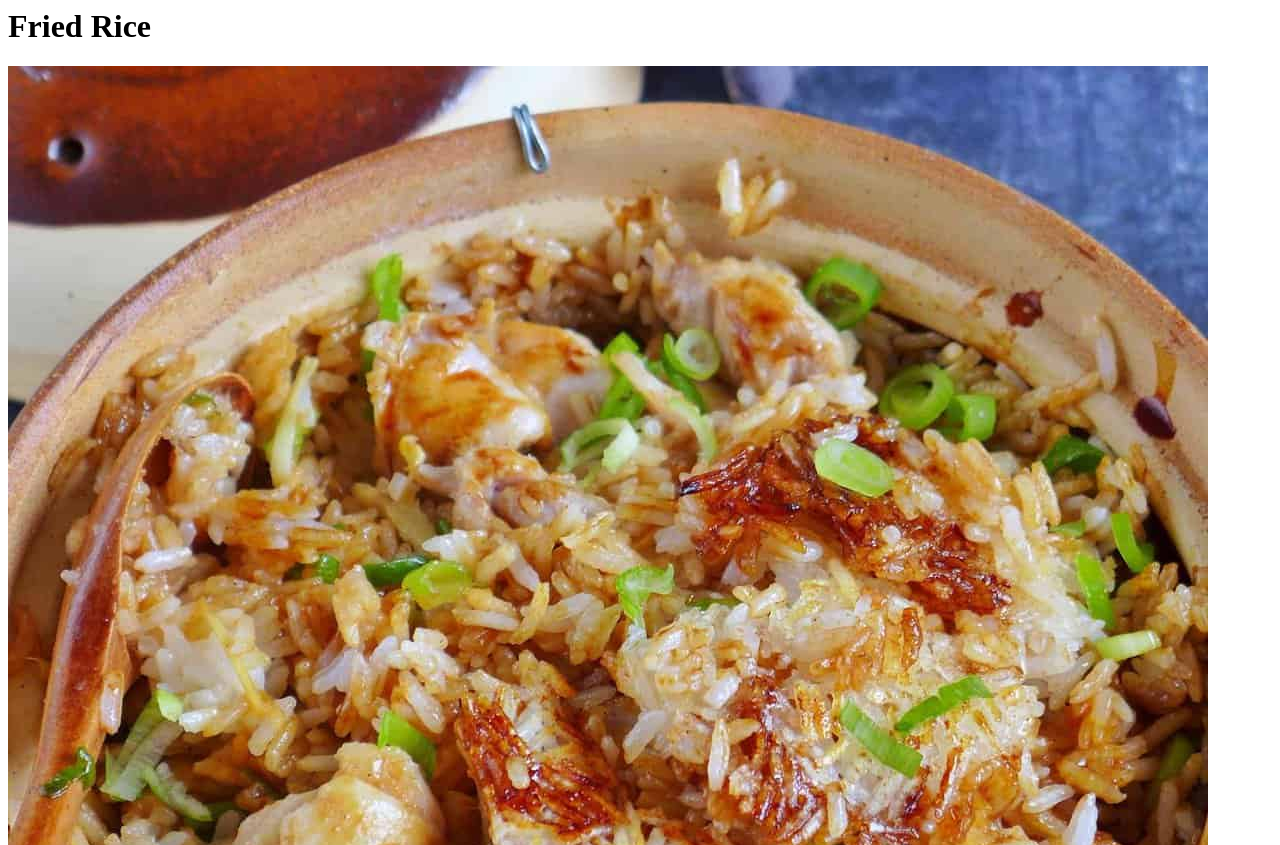
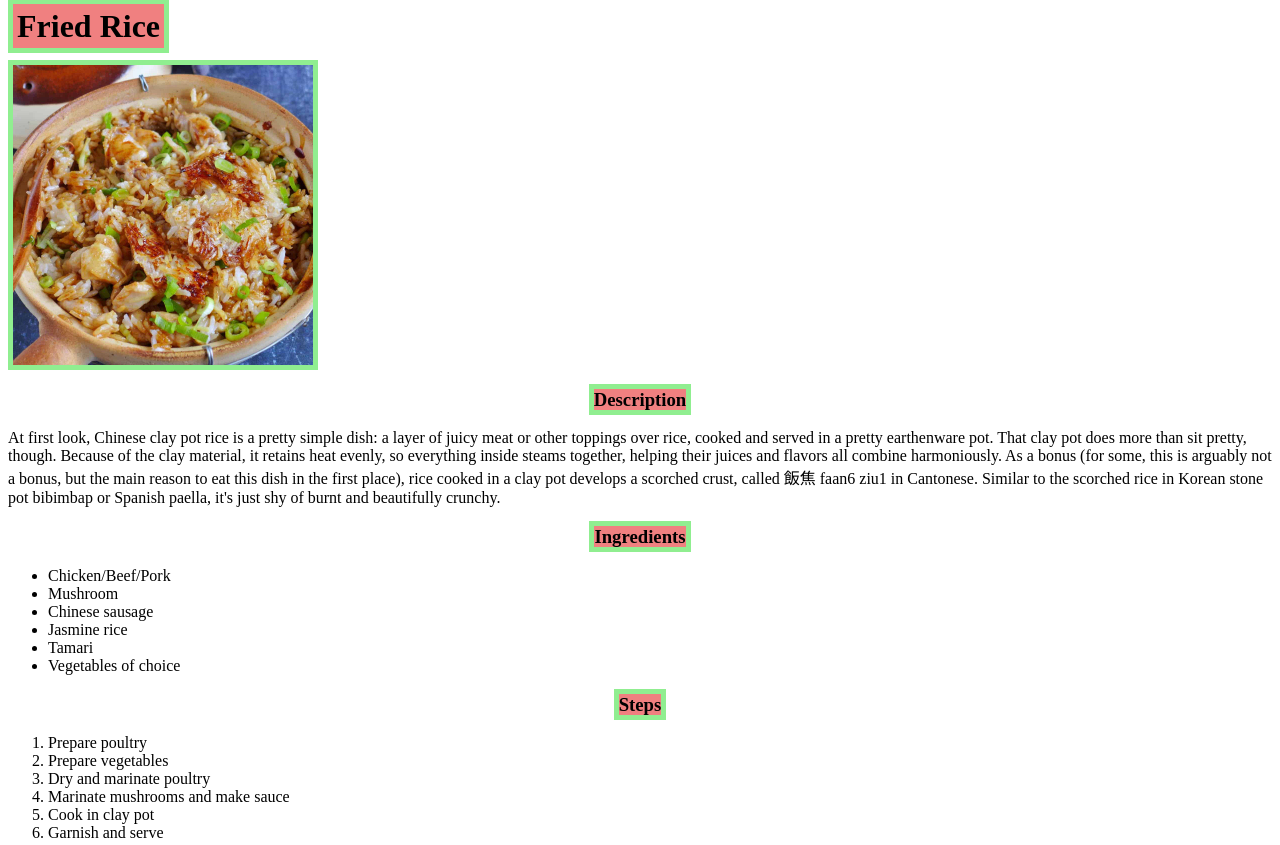
Before and after one commit to notchyman/odin-recipes, a plain HTML site: page recipes/friedrice.html in a window 1280 px wide. Shown: the top 845 px of the page. Drawn offline with Linux system fonts and the light colour scheme.

Commit message:
Added colors to the website

```diff
--- a/recipes/friedrice.html
+++ b/recipes/friedrice.html
@@ -1,10 +1,13 @@
+<head>
+  <link rel="stylesheet" href="../style.css">
+</head>
 <h1>Fried Rice</h1>
 <img src="../images/rice.jpg">
 <p>
-    <h3>Description</h3>
-    At first look, Chinese clay pot rice is a pretty simple dish: a layer of juicy meat or other toppings over rice, cooked and served in a pretty earthenware pot. That clay pot does more than sit pretty, though. Because of the clay material, it retains heat evenly, so everything inside steams together, helping their juices and flavors all combine harmoniously.
-    As a bonus (for some, this is arguably not a bonus, but the main reason to eat this dish in the first place), rice cooked in a clay pot develops a scorched crust, called 飯焦 faan6 ziu1 in Cantonese. Similar to the scorched rice in Korean stone pot bibimbap or Spanish paella, it's just shy of burnt and beautifully crunchy.
-    <h3>Ingredients</h3>
+    <h3><span>Description</span></h3>
+    <p>At first look, Chinese clay pot rice is a pretty simple dish: a layer of juicy meat or other toppings over rice, cooked and served in a pretty earthenware pot. That clay pot does more than sit pretty, though. Because of the clay material, it retains heat evenly, so everything inside steams together, helping their juices and flavors all combine harmoniously.
+      As a bonus (for some, this is arguably not a bonus, but the main reason to eat this dish in the first place), rice cooked in a clay pot develops a scorched crust, called 飯焦 faan6 ziu1 in Cantonese. Similar to the scorched rice in Korean stone pot bibimbap or Spanish paella, it's just shy of burnt and beautifully crunchy.</p>
+    <h3><span>Ingredients</span></h3>
     <ul>
       <li>Chicken/Beef/Pork</li>
       <li>Mushroom</li>
@@ -13,7 +16,7 @@
       <li>Tamari</li>
       <li>Vegetables of choice </li>
     </ul>
-    <h3>Steps</h3>
+    <h3><span>Steps</span></h3>
     <ol>
         <li>Prepare poultry</li>
         <li>Prepare vegetables</li>
--- /dev/null
+++ b/style.css
@@ -0,0 +1,30 @@
+
+h1 {
+    border: 5px solid lightgreen;
+    display: inline;
+    padding: 4px;
+    background-color: lightcoral;
+}
+
+h3 {
+    text-align: center;
+}
+
+span {
+    border: 5px solid lightgreen;
+    background-color: lightcoral;
+}
+
+.linkhover:hover {
+    color: red;
+    background-color: yellow;
+}
+
+img {
+    width: 300px;
+    height: auto;
+    border: 5px solid lightgreen;
+    margin-top: 15px;
+    margin-bottom: 15px;
+    display: block;
+}
```
Also changed, not shown: index.html (+3 -2 lines).
